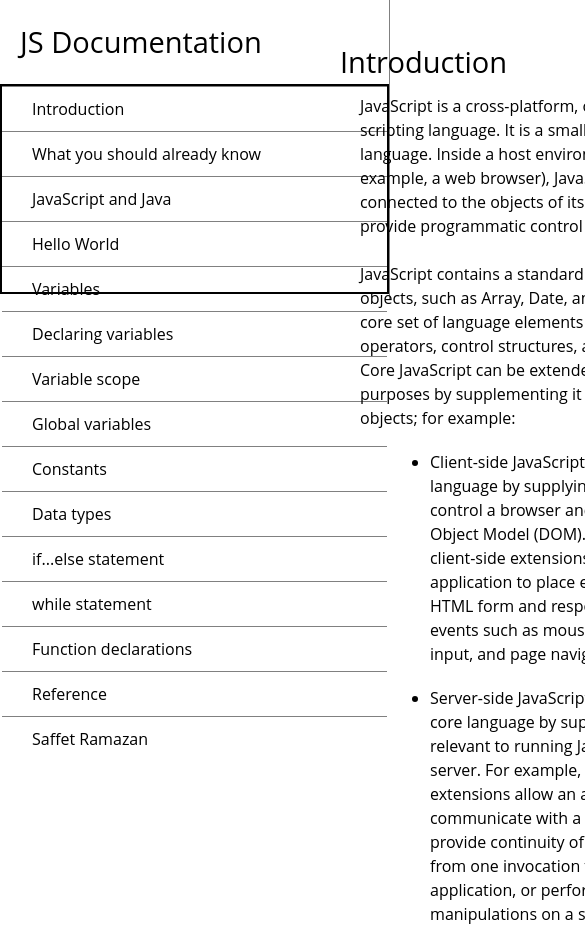
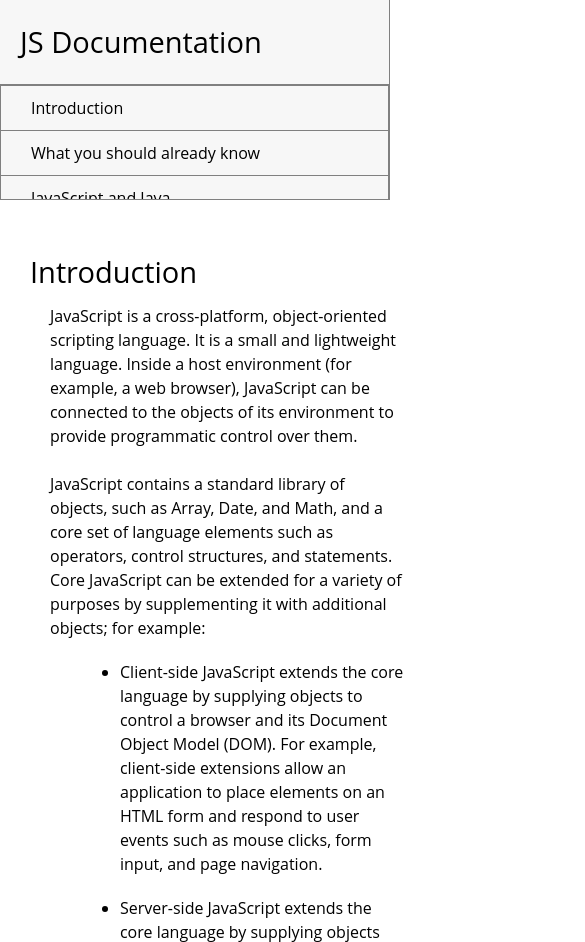
Before and after one commit to Saffet01/FreeCodeCamp-Technical-Documentation, a plain HTML site: page index.html in a window 390 px wide. Shown: the top 942 px of the page, 585 px wide, since content can reach past the window. Drawn offline with Linux system fonts and the light colour scheme.

Commit message:
some issues fixed

```diff
--- a/index.html
+++ b/index.html
@@ -26,7 +26,7 @@
             <li><a href="#Global_variables" class="nav-link">Global variables</a></li>
             <li><a href="#Constants" class="nav-link">Constants</a></li>
             <li><a href="#Data_types" class="nav-link">Data types</a></li>
-            <li><a href="#if...else_statements" class="nav-link">if...else statement</a></li>
+            <li><a href="#if...else_statement" class="nav-link">if...else statement</a></li>
             <li><a href="#while_statement" class="nav-link">while statement</a></li>
             <li><a href="#Function_declarations" class="nav-link">Function declarations</a></li>
             <li><a href="#Reference" class="nav-link">Reference</a></li>
@@ -353,10 +353,10 @@
             </article>
         </section>
 
-        <section class="main-section" id="if...else_statements">
+        <section class="main-section" id="if...else_statement">
 
             <header>
-                if...else statements
+                if...else statement
             </header>
             <article>
                 <p>
--- a/styles.css
+++ b/styles.css
@@ -6,7 +6,7 @@
 
 body{
     display: flex;
-    flex-direction: row;
+    flex-direction: column;
     font-family: 'Open Sans', Arial, sans-serif;
     line-height: 1.5;
 }
@@ -18,7 +18,6 @@ body{
     left: 0;
     height: 100%;
     border-right: 1px solid gray;
-    /* padding: 30px; */
 }
 
 #main-doc{
@@ -77,24 +76,29 @@ code{
     border-radius: 5px;
 }
 
-@media all and (max-width: 768px){
+@media all and (max-width: 600px){
+
+    body{
+        flex-direction: row;
+    }
 
     #navbar{
         width: 100%;
-        position: absolute;
-        height: 300px;
+        position: fixed;
+        height: 200px;
+        overflow: auto;
+        background-color: #f7f7f7;
+        z-index: 1;
+        border-bottom: 1px solid gray;
     }
 
     #navbar ul{
-        border: 2px solid black;
-        height: 270px;
-        max-height: 210px;
-    }
-
-    #navbar ul li{
+        border: 1px solid gray;
     }
 
     #main-doc{
+        margin-top: 210px;
+        margin-left: -310px;
+    }
 
-    }
 }
```
